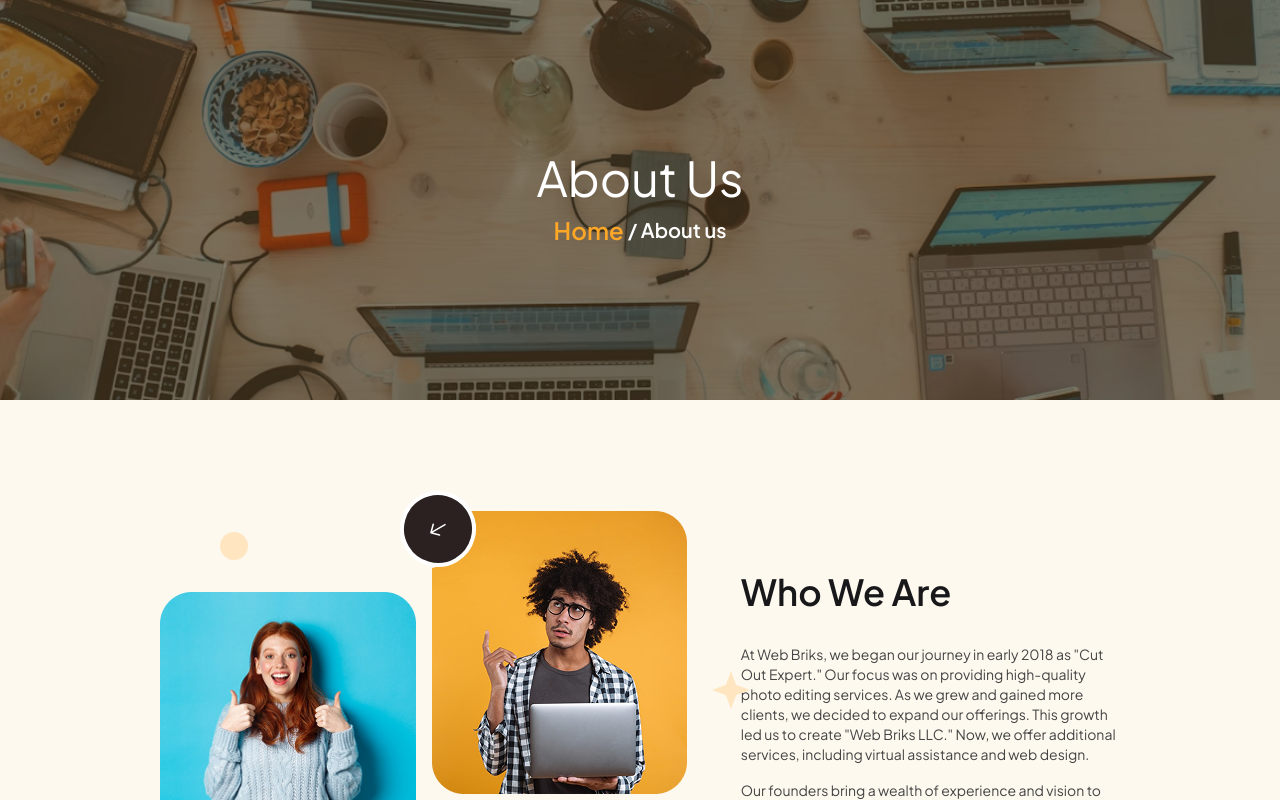
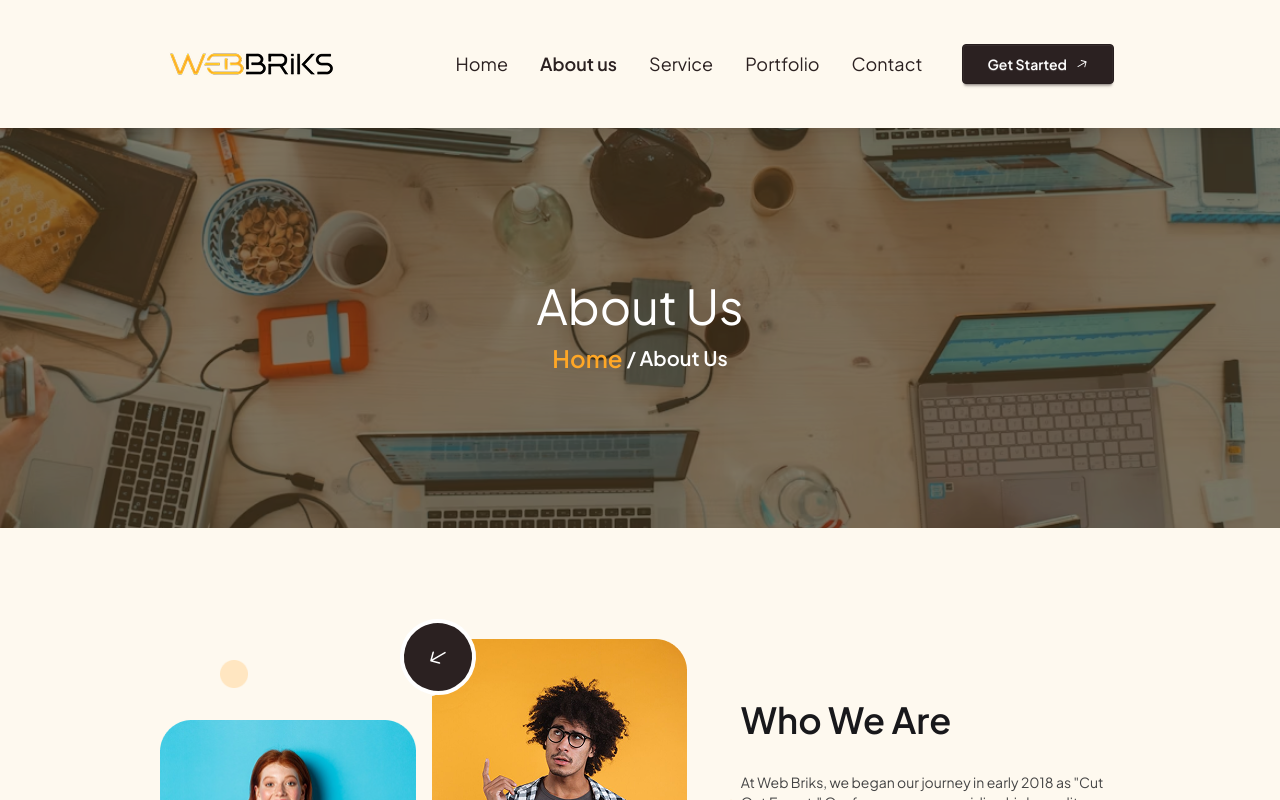
Before and after one commit to 1Inzamam/Digital-agency, a React (Vite) app: page /about-us in a window 1280 px wide. Shown: the top 800 px of the page. Built offline with nearby package versions, Linux system fonts and the light colour scheme.

Commit message:
about us and service page complete

```diff
--- a/src/Components/AboutLayout/AboutBanner/AboutBanner.jsx
+++ /dev/null
@@ -1,30 +0,0 @@
-import { Link } from "react-router";
-import banner from "../../../assets/image/aboutBanner.png";
-const AboutBanner = () => {
-  return (
-    <div className="">
-      <div
-        className="w-full h-100"
-        style={{
-          backgroundImage: `url(${banner})`,
-          backgroundSize: "cover",
-          backgroundPosition: "center",
-        }}
-      >
-        <div className="w-ful h-full bg-secondary/25">
-          <div className="w-full h-full bg-black/45 flex flex-col items-center justify-center space-y-3">
-            <h1 className="text-5xl text-white">About Us</h1>
-            <div className="flex items-center gap-1">
-              <Link to={"/"} className="text-secondary font-semibold text-2xl">
-                Home
-              </Link>
-              <h3 className="text-white text-xl font-semibold">/ About us</h3>
-            </div>
-          </div>
-        </div>
-      </div>
-    </div>
-  );
-};
-
-export default AboutBanner;
--- /dev/null
+++ b/src/Components/PageBanner/PageBanner.jsx
@@ -0,0 +1,82 @@
+// import { Link } from "react-router";
+// import banner from "../../../assets/image/aboutBanner.png";
+// const AboutBanner = () => {
+//   return (
+//     <div className="">
+//       <div
+//         className="w-full h-100"
+//         style={{
+//           backgroundImage: `url(${banner})`,
+//           backgroundSize: "cover",
+//           backgroundPosition: "center",
+//         }}
+//       >
+//         <div className="w-ful h-full bg-secondary/25">
+//           <div className="w-full h-full bg-black/45 flex flex-col items-center justify-center space-y-3">
+//             <h1 className="text-5xl text-white">About Us</h1>
+//             <div className="flex items-center gap-1">
+//               <Link to={"/"} className="text-secondary font-semibold text-2xl">
+//                 Home
+//               </Link>
+//               <h3 className="text-white text-xl font-semibold">/ About us</h3>
+//             </div>
+//           </div>
+//         </div>
+//       </div>
+//     </div>
+//   );
+// };
+
+// export default AboutBanner;
+
+import { Link, useLocation } from "react-router";
+import banner from "../../assets/image/aboutBanner.png";
+
+const PageBanner = () => {
+  const { pathname } = useLocation();
+
+  // Map route paths to display names
+  const routeNames = {
+    "/about": "About Us",
+    "/services": "Services",
+    "/contact": "Contact Us",
+    "/portfolio": "Portfolio",
+  };
+
+  // Fallback: capitalize the path segment if not in the map
+  const pageTitle =
+    routeNames[pathname] ||
+    pathname
+      .replace("/", "")
+      .replace(/-/g, " ")
+      .replace(/\b\w/g, (c) => c.toUpperCase());
+
+  return (
+    <div>
+      <div
+        className="w-full h-100"
+        style={{
+          backgroundImage: `url(${banner})`,
+          backgroundSize: "cover",
+          backgroundPosition: "center",
+        }}
+      >
+        <div className="w-full h-full bg-secondary/25">
+          <div className="w-full h-full bg-black/45 flex flex-col items-center justify-center space-y-3">
+            <h1 className="text-5xl text-white">{pageTitle}</h1>
+            <div className="flex items-center gap-1">
+              <Link to="/" className="text-secondary font-semibold text-2xl">
+                Home
+              </Link>
+              <h3 className="text-white text-xl font-semibold">
+                / {pageTitle}
+              </h3>
+            </div>
+          </div>
+        </div>
+      </div>
+    </div>
+  );
+};
+
+export default PageBanner;
--- a/src/Components/WhatClientsThinkAboutUs/WhatClientsThinkAboutUs.jsx
+++ b/src/Components/WhatClientsThinkAboutUs/WhatClientsThinkAboutUs.jsx
@@ -113,7 +113,7 @@
 
   return (
     <div
-      className="w-9/12 md:w-10/12 lg:w-9/12 mx-auto mt-16 lg:mt-28 flex flex-col lg:flex-row items-center gap-10 lg:gap-6 bg-cover bg-center"
+      className="w-9/12 md:w-10/12 lg:w-9/12 mx-auto my-16 lg:my-28 flex flex-col lg:flex-row items-center gap-10 lg:gap-6 bg-cover bg-center"
       style={{ backgroundImage: `url(${map})` }}
     >
       {/* Left text section */}
--- a/src/Root/Root.jsx
+++ b/src/Root/Root.jsx
@@ -7,7 +7,7 @@
       <div className='overflow-hidden'>
           <NavBar></NavBar>
           <Outlet></Outlet>
-          <Footer></Footer>
+
     </div>
   )
 }
--- a/src/pages/AboutUs.jsx
+++ b/src/pages/AboutUs.jsx
@@ -1,20 +1,21 @@
 import React from "react";
-import AboutBanner from "../Components/AboutLayout/AboutBanner/AboutBanner";
+import AboutBanner from "../Components/PageBanner/PageBanner";
 import WhoWeAre from "../Components/About/WhoWeAre";
 import WhatMakesUsDifferent from "../Components/WhatMakesUsDifferent/WhatMakesUsDifferent";
 import AboutFooter from "../Components/AboutLayout/AboutFooter/AboutFooter";
 import OverlapContents from "../Components/Footer/overlapContents";
 import AboutOverlapContents from "../Components/AboutLayout/AboutOverlapContent/AboutOverlapContent";
 import WhatClientsThinkAboutUs from "../Components/WhatClientsThinkAboutUs/WhatClientsThinkAboutUs";
+import PageBanner from "../Components/PageBanner/PageBanner";
 
 const AboutUs = () => {
   return (
     <div className="bg-[#FEF9EF]">
-      <AboutBanner></AboutBanner>
+      <PageBanner></PageBanner>
       <WhoWeAre></WhoWeAre>
       <WhatMakesUsDifferent></WhatMakesUsDifferent>
       <AboutOverlapContents></AboutOverlapContents>
-<WhatClientsThinkAboutUs></WhatClientsThinkAboutUs>
+      <WhatClientsThinkAboutUs></WhatClientsThinkAboutUs>
 
       <AboutFooter></AboutFooter>
     </div>
--- a/src/pages/Home.jsx
+++ b/src/pages/Home.jsx
@@ -2,6 +2,7 @@
 import Banner from "../Components/Banner/Banner";
 import FAQ from "../Components/FAQ/FAQ";
 import FeaturedWorks from "../Components/FeaturedWorks/FeaturedWorks";
+import Footer from "../Components/Footer/Footer";
 import HowWeWork from "../Components/HowWeWork/HowWeWork";
 import MeetOurTeam from "../Components/MeetOurTeam/MeetOurTeam";
 import Service from "../Components/Service/Service";
@@ -19,6 +20,9 @@
       <WhatMakesUsDifferent></WhatMakesUsDifferent>
       <MeetOurTeam></MeetOurTeam>
       <WhatClientsThinkAboutUs></WhatClientsThinkAboutUs>
+      <div className="mt-90">
+        <Footer></Footer>
+      </div>
     </div>
   );
 };
--- a/src/pages/Service.jsx
+++ /dev/null
@@ -1,9 +0,0 @@
-import React from 'react'
-
-const Service = () => {
-  return (
-    <div>Service</div>
-  )
-}
-
-export default Service
--- /dev/null
+++ b/src/pages/Services.jsx
@@ -0,0 +1,19 @@
+import AboutFooter from "../Components/AboutLayout/AboutFooter/AboutFooter"
+import AboutOverlapContents from "../Components/AboutLayout/AboutOverlapContent/AboutOverlapContent"
+import HowWeWork from "../Components/HowWeWork/HowWeWork"
+import PageBanner from "../Components/PageBanner/PageBanner"
+import Service from "../Components/Service/Service"
+
+const Services = () => {
+  return (
+    <div className="bg-[#FEF9EF]">
+      <PageBanner></PageBanner>
+      <Service></Service>
+      <AboutOverlapContents></AboutOverlapContents>
+      <HowWeWork></HowWeWork>
+      <AboutFooter></AboutFooter>
+    </div>
+  );
+}
+
+export default Services
```
Also changed, not shown: src/Routes/Routes.jsx (+5 -6 lines), src/Components/ServiceLayout/ServiceBanner/Banner.jsx (added).
